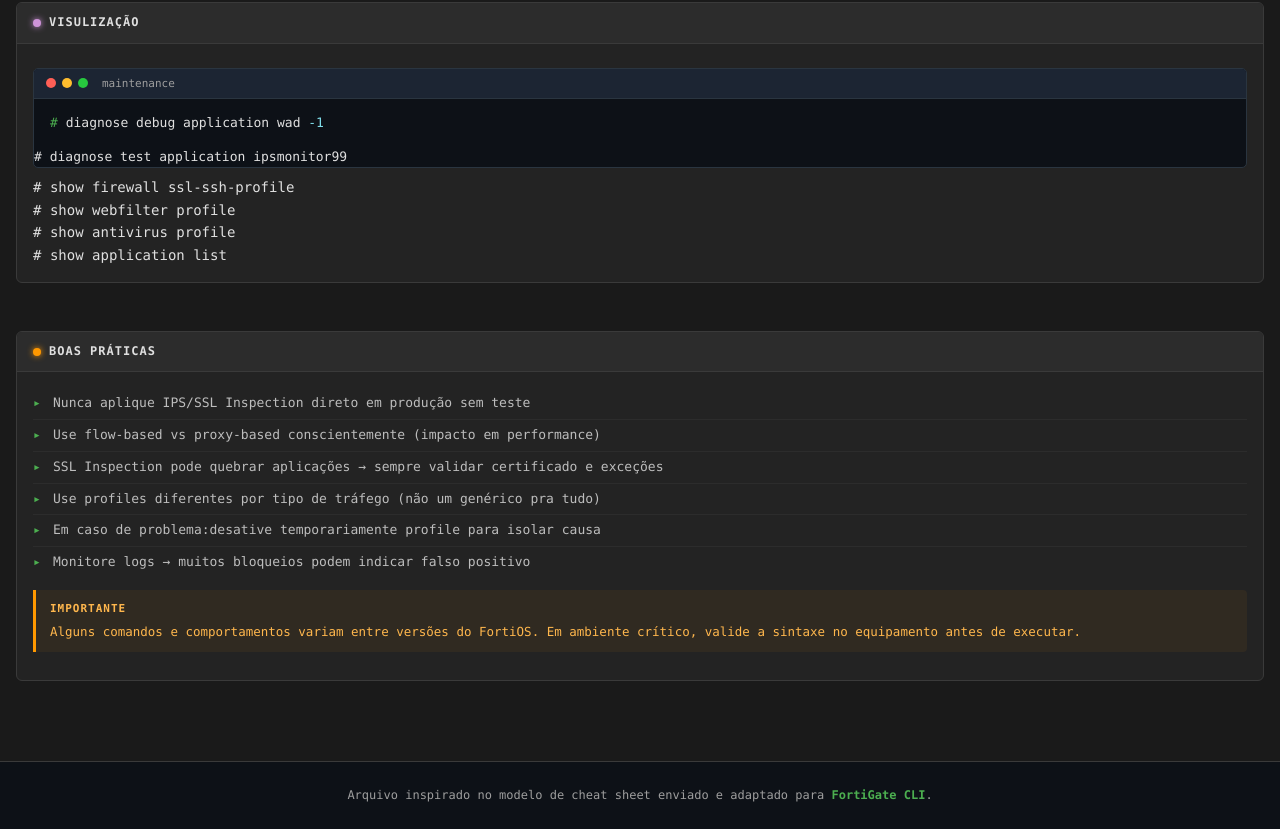
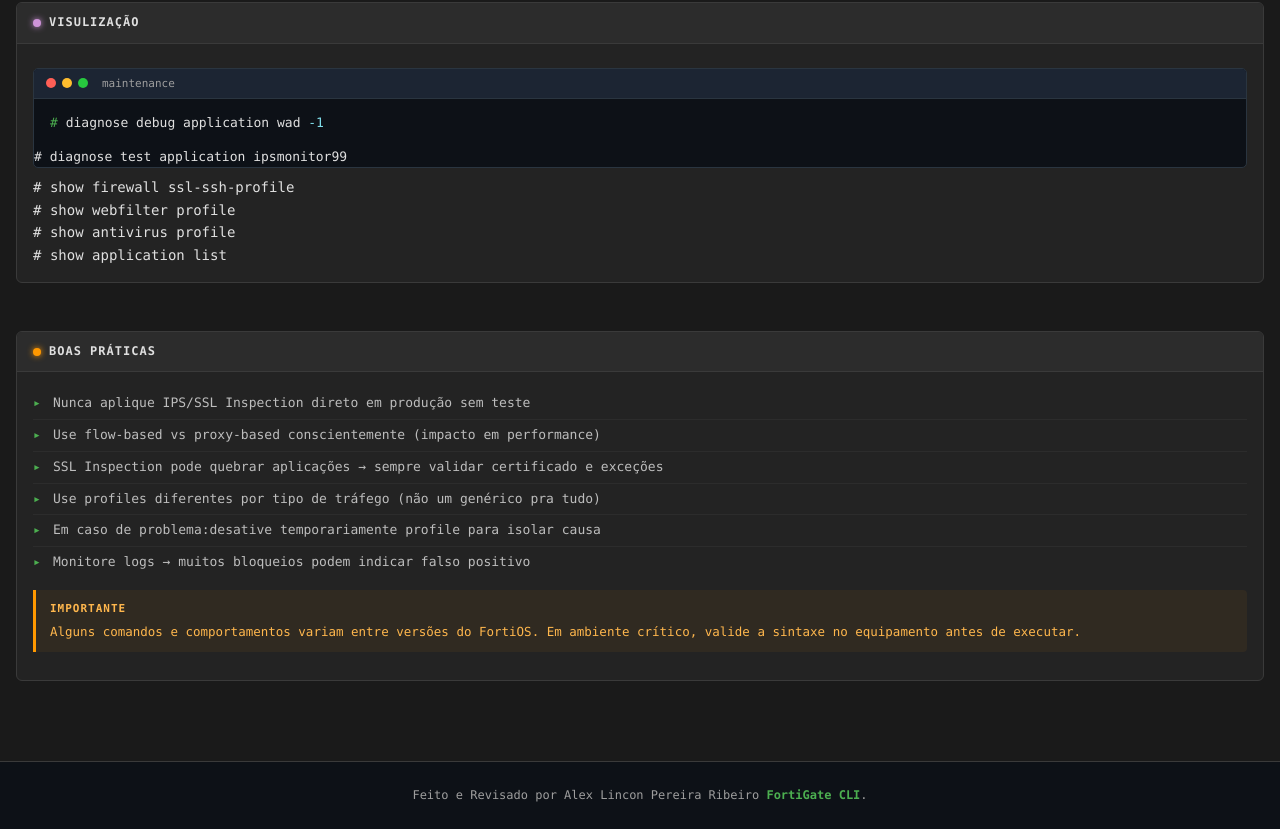
Before and after one commit to alexlinconribeiro/fortigate-cheatsheet, a plain HTML site: page index.html in a window 1280 px wide. Shown: the part 7695-8524 px from the top of the page. Drawn offline with Linux system fonts and the light colour scheme.

Commit message:
Update index.html

```diff
--- a/index.html
+++ b/index.html
@@ -492,7 +492,7 @@ footer{background:#0d1117;border-top:1px solid var(--border);padding:24px;text-a
 
 </main>
 <footer>
-  <div>Arquivo inspirado no modelo de cheat sheet enviado e adaptado para <span class="brand">FortiGate CLI</span>.</div>
+  <div>Feito e Revisado por Alex Lincon Pereira Ribeiro <span class="brand">FortiGate CLI</span>.</div>
 </footer>
 </body>
 </html>
```
